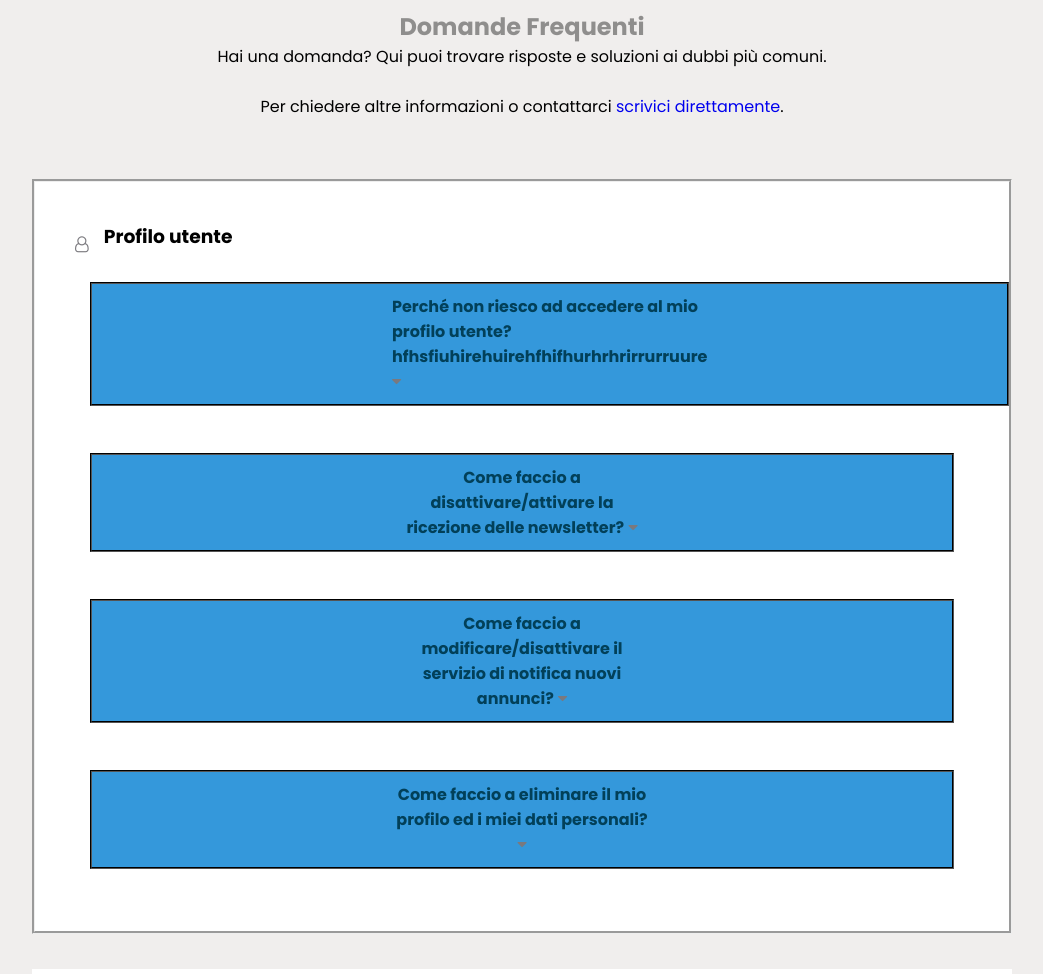
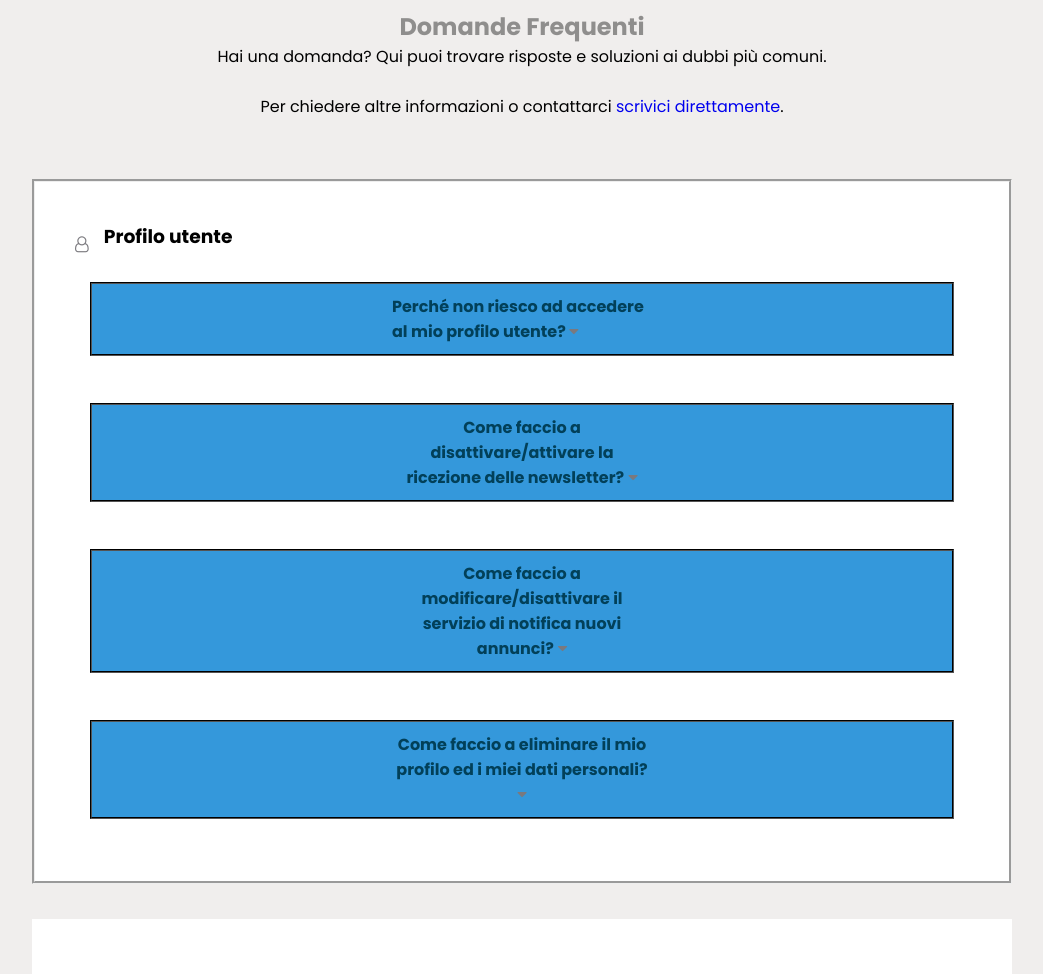
Before and after one commit to FilippoMariucci/TEC-WEB, a PHP site: page /project/Livello_1/faq.html in a window 1280 px wide. Shown: the part 1158-2132 px from the top of the page, without its empty margins (118-1161 px from the left). Run offline with PHP 8.4, Linux system fonts and the light colour scheme.

Commit message:
faq da terminare

```diff
--- a/css/Livello_1_style/faq_style.css
+++ b/css/Livello_1_style/faq_style.css
@@ -79,6 +79,8 @@ img{
   border-style: groove;
   cursor: pointer;
   float: left;
+  width: 100%;
+  display: block;
 }
 
 /* Dropdown button on hover & focus */
--- a/project/Livello_1/faq.html
+++ b/project/Livello_1/faq.html
@@ -82,7 +82,7 @@
 
           <button onclick="myFunction('FAQ1')" class="dropbtn">
             <div class="testo" style="text-align: left">
-              <strong style="color:#024059">Perché non riesco ad accedere al mio profilo utente? hfhsfiuhirehuirehfhifhurhrhrirrurruure</strong>
+              <strong style="color:#024059">Perché non riesco ad accedere al mio profilo utente? </strong>
             <i class="fa fa-caret-down"></i>
             </div>
 
```
